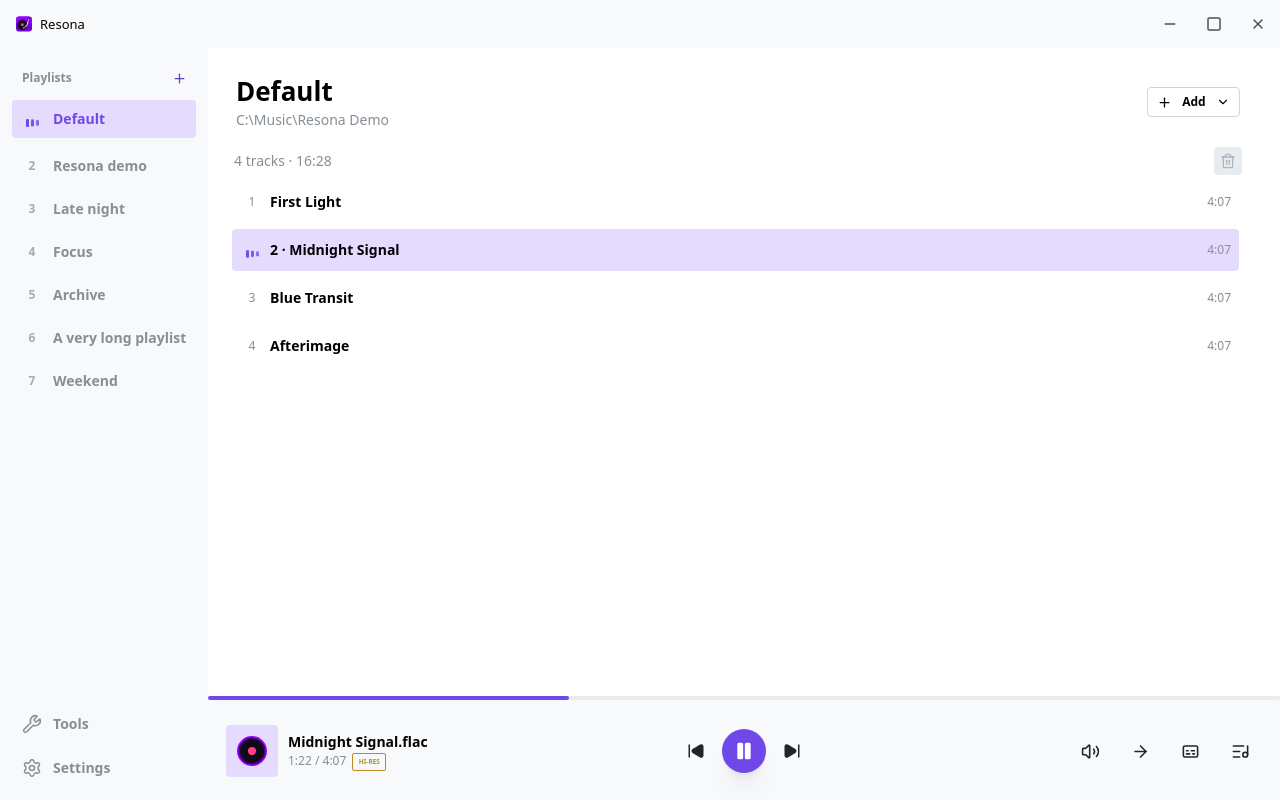
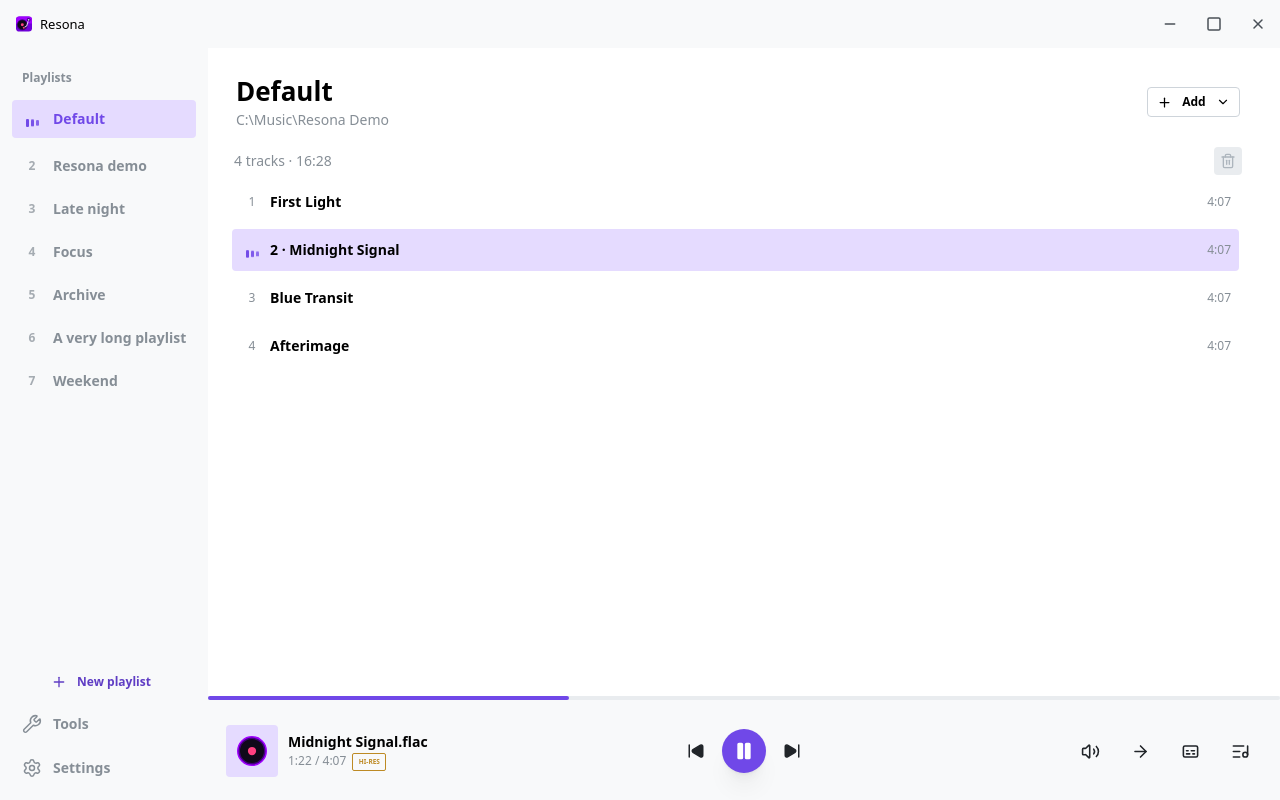
Before and after one commit to Leovikii/Resona, a React (Vite) app: page / in a window 1280 px wide. Built offline with nearby package versions, Linux system fonts and the light colour scheme.

Commit message:
Improve playlist file drop targets and feedback

```diff
--- a/src/app/App.tsx
+++ b/src/app/App.tsx
@@ -93,6 +93,7 @@ import type { PlaybackFailure, PlaybackSnapshot } from "../shared/model/playback
 import type { LyricsSnapshot } from "../shared/model/lyrics";
 import type { TrackDetails } from "../shared/model/metadata";
 import { fileNameFromPath, formatBytes, formatDuration } from "../shared/utils/format";
+import { playlistDropPosition } from "../shared/ui/playlistDropPosition";
 import { listInsertionPositionAtY, usePointerReorder } from "../shared/ui/usePointerReorder";
 import { scrollViewportAtPointer, type ScrollAxis } from "../shared/ui/edgeAutoScroll";
 import {
@@ -600,6 +601,14 @@ export default function App() {
       ) : sidebar}
 
       <section className="main-region" data-importing={fileImport.showStatus || undefined} data-player-expanded={playerExpanded || undefined}>
+        {externalDragActive && !fileImport.busy && <div className="file-drop-status" role="status" aria-live="polite">
+          {dropTarget?.kind === "playlist-gap" ? t("library.dropCreate")
+            : dropTarget ? t("library.dropAppend", { name:
+              dropTarget.kind === "default" || dropTarget.kind === "default-track-gap"
+                ? t("library.default")
+                : library.playlists.find((playlist) => playlist.id === dropTarget.playlistId)?.name ?? "",
+            }) : t("library.dropChoose")}
+        </div>}
         {fileImport.showStatus && <div className="file-import-status" role="status" aria-live="polite">
           <Loader size="xs" /><Text size="sm">{t("library.importing")}</Text>
         </div>}
@@ -955,11 +964,6 @@ function Sidebar({
       <nav className="sidebar-primary" aria-label={t("app.name")}>
         <div className="playlist-nav-heading">
           <Text c="dimmed" fw={650} size="xs">{t("nav.playlists")}</Text>
-          <Tooltip label={t("library.create")}>
-            <ActionIcon aria-label={t("library.create")} onClick={onCreate} size="sm" variant="subtle">
-              <Plus size={15} />
-            </ActionIcon>
-          </Tooltip>
         </div>
         <PlaylistNavItem
           active={selection.kind === "default"}
@@ -989,7 +993,12 @@ function Sidebar({
         />
         <ScrollArea
           className="playlist-nav-scroll"
+          styles={{ content: { minHeight: "100%", display: "flex", flexDirection: "column" } }}
           data-drag-scroll-axis="vertical"
+          data-playlist-drop-axis="vertical"
+          data-drop-kind="playlist-gap"
+          data-position={playlists.length}
+          data-drop-active={externalDragActive && dropTarget?.kind === "playlist-gap" && dropTarget.position === playlists.length || undefined}
           scrollHideDelay={700}
           type="scroll"
           viewportRef={playlistViewportRef}
@@ -1067,7 +1076,21 @@ function Sidebar({
               </div>
             ))}
           </div>
+          <div className="playlist-drop-blank" aria-hidden="true">
+            <span>{externalDragActive && dropTarget?.kind === "playlist-gap" && dropTarget.position === playlists.length
+              ? t("library.dropCreate") : null}</span>
+          </div>
         </ScrollArea>
+        <Button
+          className="playlist-create-drop"
+          data-drop-kind="playlist-gap"
+          data-position={playlists.length}
+          data-drop-active={externalDragActive && dropTarget?.kind === "playlist-gap" && dropTarget.position === playlists.length || undefined}
+          disabled={moveDisabled}
+          leftSection={<Plus size={16} />}
+          onClick={onCreate}
+          variant="subtle"
+        >{t("library.create")}</Button>
       </nav>
       <nav className="sidebar-nav-bottom">
         <NavButton
@@ -1125,7 +1148,10 @@ function PlaylistNavItem({ active, contextMenuItems, dragging, dropActive, label
 }) {
   const { t } = useTranslation();
   return (
-    <div className="playlist-nav-item-wrap">
+    <div className="playlist-nav-item-wrap"
+      data-drop-kind={playlistId === undefined ? "default" : "playlist"}
+      data-playlist-id={playlistId}
+    >
       <AppContextMenu items={contextMenuItems}>
         <UnstyledButton
         aria-current={active ? "page" : undefined}
@@ -2582,6 +2608,21 @@ function localizeFailure(
 
 function dropTargetAtPosition(clientX: number, clientY: number): DropTarget | null {
   const hit = document.elementFromPoint(clientX, clientY);
+  const navigation = hit?.closest<HTMLElement>("[data-playlist-drop-axis]");
+  if (navigation) {
+    const horizontal = navigation.dataset.playlistDropAxis === "horizontal";
+    const bounds = navigation.getBoundingClientRect();
+    const gaps = Array.from(navigation.querySelectorAll<HTMLElement>('[data-drop-kind="playlist-gap"]'))
+      .map((gap) => {
+        const rect = gap.getBoundingClientRect();
+        return { center: horizontal ? (rect.left + rect.right) / 2 : (rect.top + rect.bottom) / 2,
+          position: Number(gap.dataset.position) };
+      })
+      .filter((gap) => gap.center >= (horizontal ? bounds.left : bounds.top)
+        && gap.center <= (horizontal ? bounds.right : bounds.bottom));
+    const position = playlistDropPosition(horizontal ? clientX : clientY, gaps);
+    if (position !== null) return { kind: "playlist-gap", position };
+  }
   const element = hit?.closest<HTMLElement>("[data-drop-kind]");
   const trackList = hit?.closest<HTMLElement>(".track-scroll[data-drop-kind]");
   if (trackList) {
--- a/src/shared/i18n/resources.ts
+++ b/src/shared/i18n/resources.ts
@@ -118,6 +118,9 @@ export const resources = {
         itemsEmptyDrop: "添加或拖入音频",
         untitled: "新建播放列表",
         create: "新建播放列表",
+        dropCreate: "松开以新建播放列表",
+        dropAppend: "松开以加入：{{name}}",
+        dropChoose: "拖到列表以加入，拖到空白处新建",
         name: "播放列表名称",
         empty: "暂无播放列表",
         delete: "删除",
@@ -480,6 +483,9 @@ export const resources = {
         itemsEmptyDrop: "Add or drop audio",
         untitled: "New playlist",
         create: "New playlist",
+        dropCreate: "Release to create a playlist",
+        dropAppend: "Release to add to: {{name}}",
+        dropChoose: "Drop on a playlist to add, or on empty space to create",
         name: "Playlist name",
         empty: "No playlists",
         delete: "Delete",
--- a/src/shared/ui/CompactTopNavigation.tsx
+++ b/src/shared/ui/CompactTopNavigation.tsx
@@ -78,6 +78,9 @@ export const CompactTopNavigation = memo(function CompactTopNavigation({
         <ScrollArea
           className="compact-playlist-scroll"
           data-drag-scroll-axis="horizontal"
+          data-playlist-drop-axis="horizontal"
+          data-drop-kind="playlist-gap"
+          data-position={playlists.length}
           onWheel={handlePlaylistWheel}
           offsetScrollbars="x"
           scrollbars="x"
@@ -200,7 +203,10 @@ export const CompactTopNavigation = memo(function CompactTopNavigation({
           </Tabs>
         </ScrollArea>
         <Tooltip label={t("library.create")}>
-          <ActionIcon aria-label={t("library.create")} onClick={onCreatePlaylist} size={36} variant="subtle">
+          <ActionIcon aria-label={t("library.create")} className="compact-create-drop"
+            data-drop-kind="playlist-gap" data-position={playlists.length}
+            data-drop-active={externalDragActive && dropPlaylistPosition === playlists.length || undefined}
+            disabled={moveDisabled} onClick={onCreatePlaylist} size={44} variant="subtle">
             <Plus size={16} />
           </ActionIcon>
         </Tooltip>
--- /dev/null
+++ b/src/shared/ui/playlistDropPosition.ts
@@ -0,0 +1,16 @@
+// Keep the visible gaps stable; only the external file drop hit area expands.
+export function playlistDropPosition(
+  pointer: number,
+  gaps: readonly { center: number; position: number }[],
+): number | null {
+  let nearest: number | null = null;
+  let distance = 14;
+  for (const gap of gaps) {
+    const next = Math.abs(pointer - gap.center);
+    if (next <= distance) {
+      nearest = gap.position;
+      distance = next;
+    }
+  }
+  return nearest;
+}
--- a/src/styles.css
+++ b/src/styles.css
@@ -986,10 +986,6 @@ input {
   transition: height 120ms ease;
 }
 
-.playlist-nav-list[data-external-drag] .playlist-nav-gap {
-  height: 14px;
-}
-
 .playlist-nav-list[data-internal-drag] .playlist-nav-gap {
   height: 14px;
 }
@@ -2271,7 +2267,7 @@ h2.page-heading {
   min-width: 0;
   padding: 0 8px;
   display: grid;
-  grid-template-columns: minmax(0, 1fr) 36px;
+  grid-template-columns: minmax(0, 1fr) 44px;
   align-items: center;
   gap: 4px;
 }
@@ -2301,7 +2297,6 @@ h2.page-heading {
   transition: width 120ms ease, flex-basis 120ms ease;
 }
 
-.compact-playlist-tabs .mantine-Tabs-list[data-external-drag] .compact-playlist-gap,
 .compact-playlist-tabs .mantine-Tabs-list[data-internal-drag] .compact-playlist-gap {
   width: 16px;
   flex-basis: 16px;
@@ -2629,3 +2624,73 @@ h2.page-heading {
   background: var(--mantine-color-default);
   border: 1px solid var(--mantine-color-default-border);
 }
+
+/* External file feedback stays fixed while the pointer crosses insertion gaps. */
+.playlist-create-drop {
+  flex-shrink: 0;
+  min-height: 44px;
+  width: 100%;
+  margin-top: 8px;
+  font-size: 12px;
+}
+
+.playlist-nav-scroll {
+  position: relative;
+  border-radius: var(--mantine-radius-sm);
+}
+
+.playlist-nav-scroll[data-drop-active] .playlist-drop-blank,
+.playlist-create-drop[data-drop-active],
+.compact-create-drop[data-drop-active],
+.playlist-nav-item[data-drop-active],
+.compact-playlist-tabs .mantine-Tabs-tab[data-drop-active] {
+  background: var(--mantine-primary-color-light);
+  color: var(--mantine-primary-color-light-color);
+  outline: 2px solid var(--mantine-primary-color-filled);
+  outline-offset: -2px;
+}
+
+.file-drop-status {
+  position: absolute;
+  z-index: 8;
+  bottom: 16px;
+  left: 50%;
+  transform: translateX(-50%);
+  width: max-content;
+  max-width: calc(100% - 32px);
+  padding: 10px 16px;
+  border: 1px solid var(--mantine-primary-color-filled);
+  border-radius: var(--mantine-radius-md);
+  background: var(--mantine-color-body);
+  color: var(--mantine-color-text);
+  box-shadow: var(--mantine-shadow-sm);
+  font-size: 13px;
+  text-align: center;
+  overflow-wrap: anywhere;
+  pointer-events: none;
+}
+
+.playlist-drop-blank {
+  position: relative;
+  flex: 1;
+  min-height: 44px;
+  display: grid;
+  place-items: center;
+  padding: 10px;
+  border-radius: var(--mantine-radius-sm);
+  text-align: center;
+  overflow-wrap: anywhere;
+  font-size: 12px;
+}
+
+.playlist-drop-blank > span {
+  position: absolute;
+  inset: 10px;
+  display: grid;
+  place-items: center;
+}
+
+.compact-create-drop {
+  height: 32px;
+  min-height: 32px;
+}
```
Also changed, not shown: 5 other files (tests, documents, lock files or other folders).
